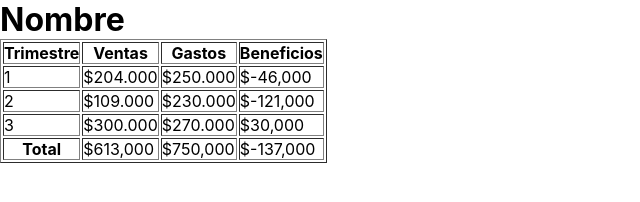
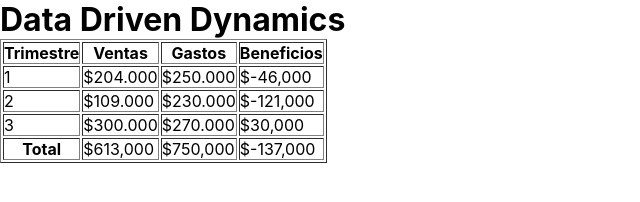
Before and after one commit to Rodkaaaa/AIEP-EJERCICIOS, a plain HTML site: page Ejercicio 2.3/index.html in a window 1280 px wide. Shown: the whole page, without its empty margins (0-640 px from the left). Drawn offline with Linux system fonts and the light colour scheme; files that its build step writes are made by us from their sources.

Commit message:
cambiando nombre en 2.3 y modificando table

```diff
--- a/Ejercicio 2.3/index.html
+++ b/Ejercicio 2.3/index.html
@@ -10,9 +10,9 @@
 </head>
 
 <body>
-    <h1>Nombre</h1>
+  <h1>Data Driven Dynamics</h1>
   <table border="1">
-        <thead >
+    <thead>
       <th scope="row">Trimestre</th>
       <th scope="col">Ventas</th>
       <th scope="col">Gastos</th>
@@ -42,6 +42,7 @@
       <td id="totalGastos"></td>
       <td id="totalBeneficios"></td>
     </tfoot>
+    </tbody>
   </table>
   <script src="js/app.js"></script>
 </body>
```
Also changed, not shown: Ejercicio 2.2/index.html (+2 -2 lines). Lines whose indentation alone changed are shown as unchanged.
